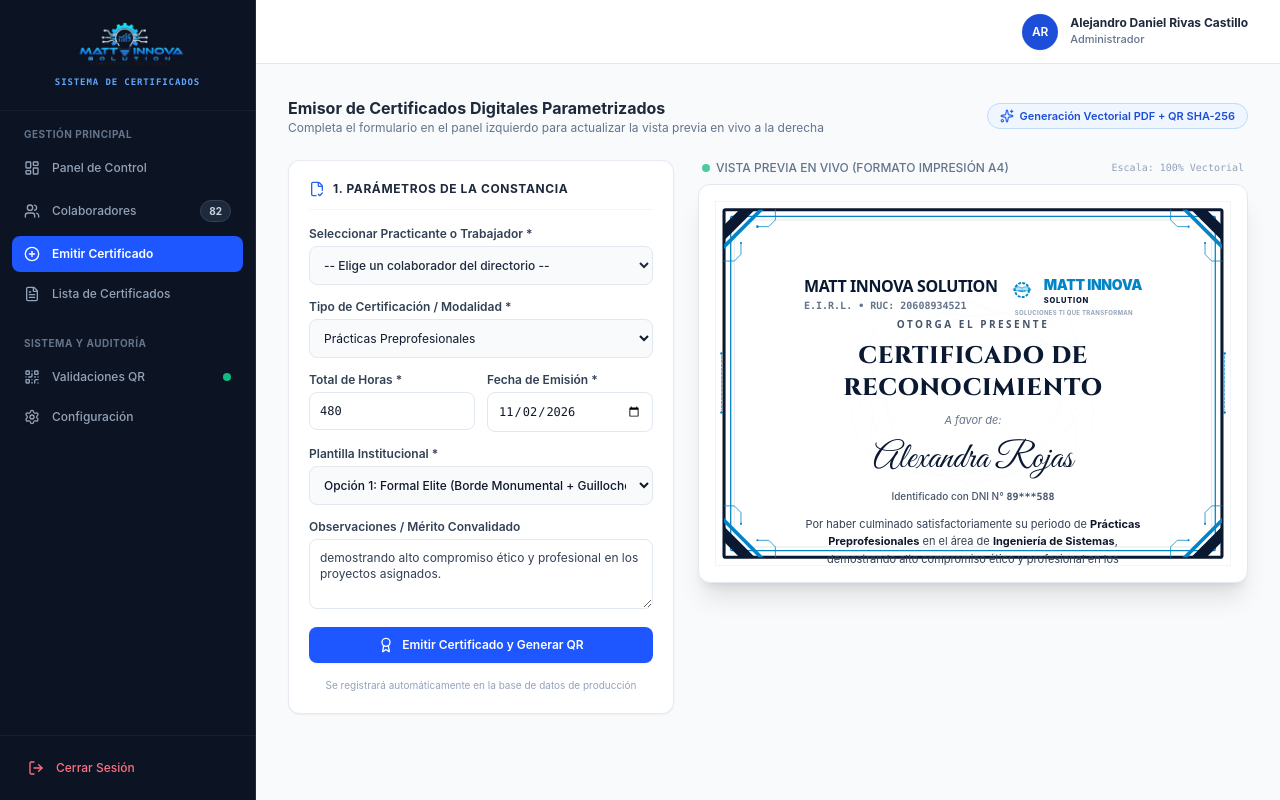
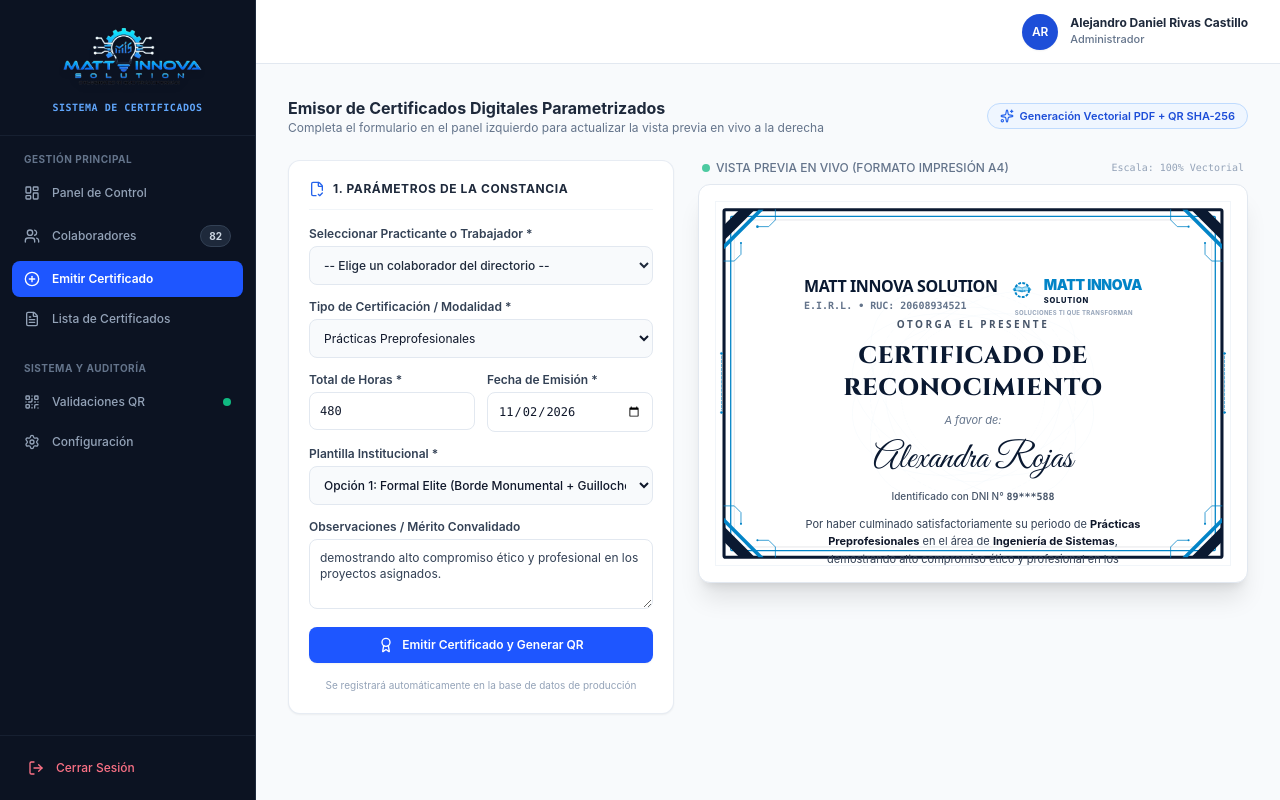
Before and after one commit to Maryori1405/sistema-certificados-matt-innova, a React (Vite) app in the folder frontend/: page /admin/emitir in a window 1280 px wide. Built offline with nearby package versions, Linux system fonts and the light colour scheme; no server answers.

Commit message:
código actualizado

```diff
--- a/frontend/src/components/layout/AppLayout.jsx
+++ b/frontend/src/components/layout/AppLayout.jsx
@@ -33,14 +33,16 @@ export default function AppLayout({ children }) {
       {/* Sidebar Lateral */}
       <aside className="w-64 bg-[#0C1322] flex flex-col justify-between text-slate-300 border-r border-slate-800 shrink-0">
         <div>
-          {/* Logo Empresa Oficial */}
-          <div className="p-5 flex flex-col items-center justify-center border-b border-slate-800/60">
-            <img
-              src="/logo.png"
-              alt="Matt Innova Solution"
-              className="w-full max-w-[170px] h-auto max-h-12 object-contain filter drop-shadow"
-            />
-            <span className="text-[9px] font-mono tracking-widest text-blue-400 font-bold uppercase mt-2">
+          {/* Logo Empresa Oficial - Centrado y Ampliado */}
+          <div className="pt-6 pb-5 px-4 flex flex-col items-center justify-center border-b border-slate-800/60">
+            <div className="w-full flex items-center justify-center">
+              <img
+                src="/logo.png"
+                alt="Matt Innova Solution"
+                className="w-auto max-w-[205px] max-h-16 object-contain filter drop-shadow-md mx-auto"
+              />
+            </div>
+            <span className="text-[10px] font-mono tracking-wider text-blue-400 font-semibold uppercase mt-3 text-center">
               Sistema de Certificados
             </span>
           </div>
```
